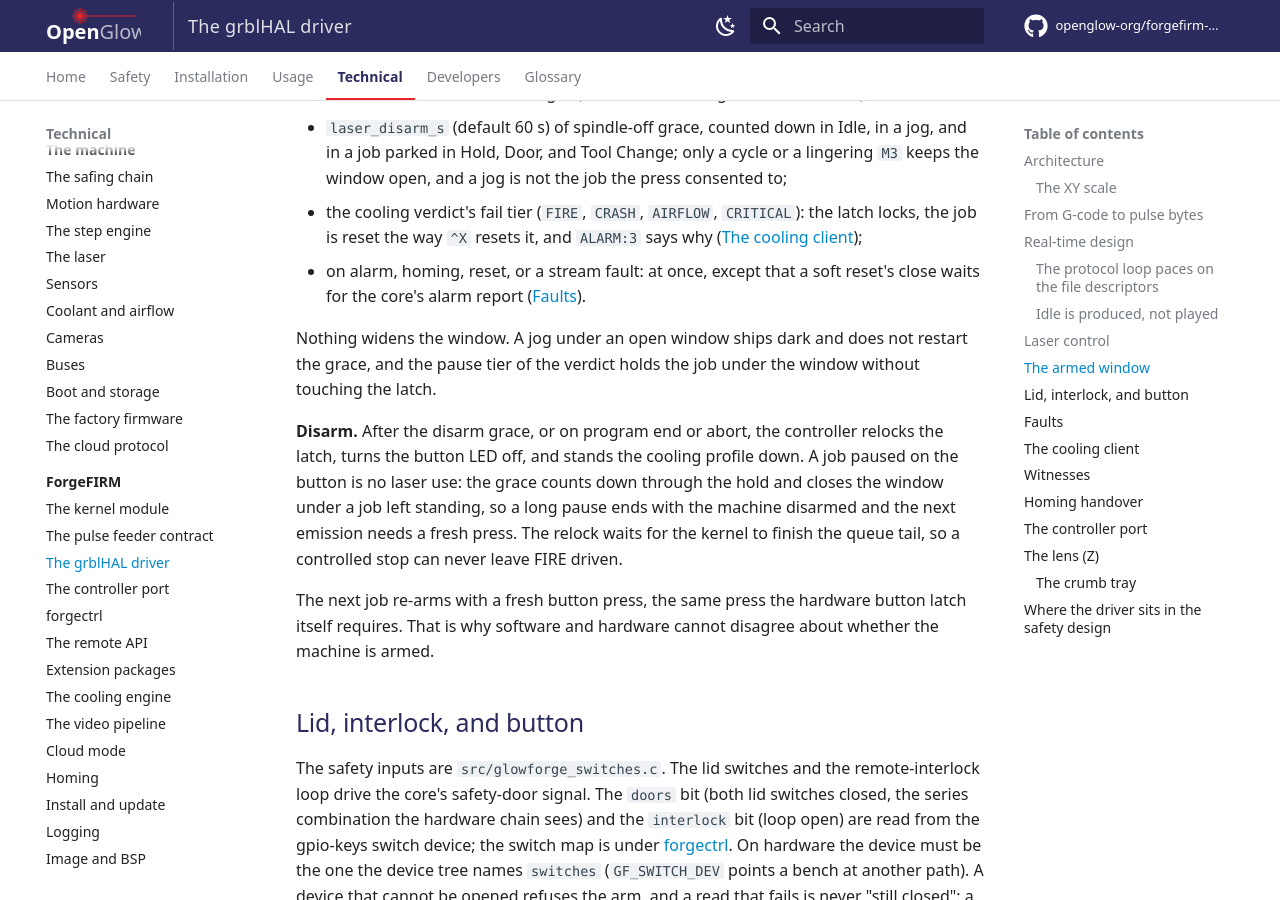
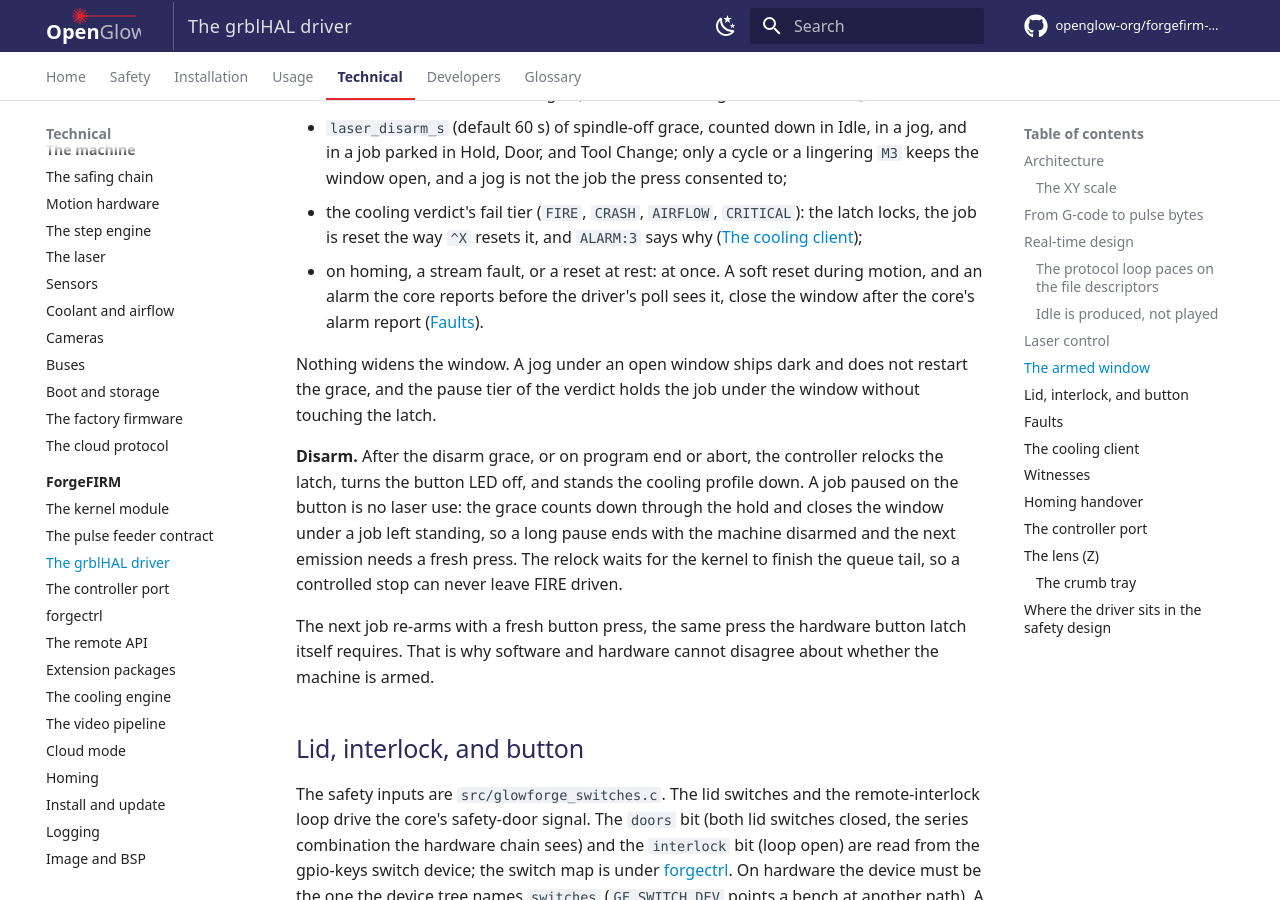
Before and after one commit to openglow-org/forgefirm-docs, an MkDocs documentation site: the page built from docs/technical/forgefirm/grblhal-driver.md, in a window 1280 px wide and 900 px high, scrolled down 6988 px. Built offline with MkDocs 1.6.1 and Material for MkDocs 9.7.7, drawn with Linux system fonts in a browser that asks for light colours; comment, search, counter and statistics services are not loaded.

Commit message:
grblHAL driver: the armed window closes after the core's alarm report on a reset during motion and on a reported alarm
The armed-window list said the window closes at once on an alarm and
on a reset, with the soft reset's wait as the one exception. A soft
reset with the core at rest raises no alarm and the driver's reset runs
at once, so the exception is the reset during motion, not every reset.
And an alarm the core reports holds 100 ms in its report before the
driver's reset or its poll runs, so a reported alarm closes the window
after the report too; a stream fault and the fail tier disarm before the
report. The line now says which closes are at once and which wait for
the report, with the 100 ms stated once, in the Faults bullet.

Proof: check-style.py, check-interfaces.py and the strict zensical build
are clean on this tree.

Acceptance: none. The docs site is outside every covers map.

```diff
--- a/docs/technical/forgefirm/grblhal-driver.md
+++ b/docs/technical/forgefirm/grblhal-driver.md
@@ -326,8 +326,10 @@ latch, when any of these happens:
 - the cooling verdict's fail tier (`FIRE`, `CRASH`, `AIRFLOW`, `CRITICAL`):
   the latch locks, the job is reset the way `^X` resets it, and `ALARM:3`
   says why ([The cooling client](#the-cooling-client));
-- on alarm, homing, reset, or a stream fault: at once, except that a soft
-  reset's close waits for the core's alarm report ([Faults](#faults)).
+- on homing, a stream fault, or a reset at rest: at once. A soft reset
+  during motion, and an alarm the core reports before the driver's poll
+  sees it, close the window after the core's alarm report
+  ([Faults](#faults)).
 
 Nothing widens the window. A jog under an open window ships dark and does not
 restart the grace, and the pause tier of the verdict holds the job under the
```
